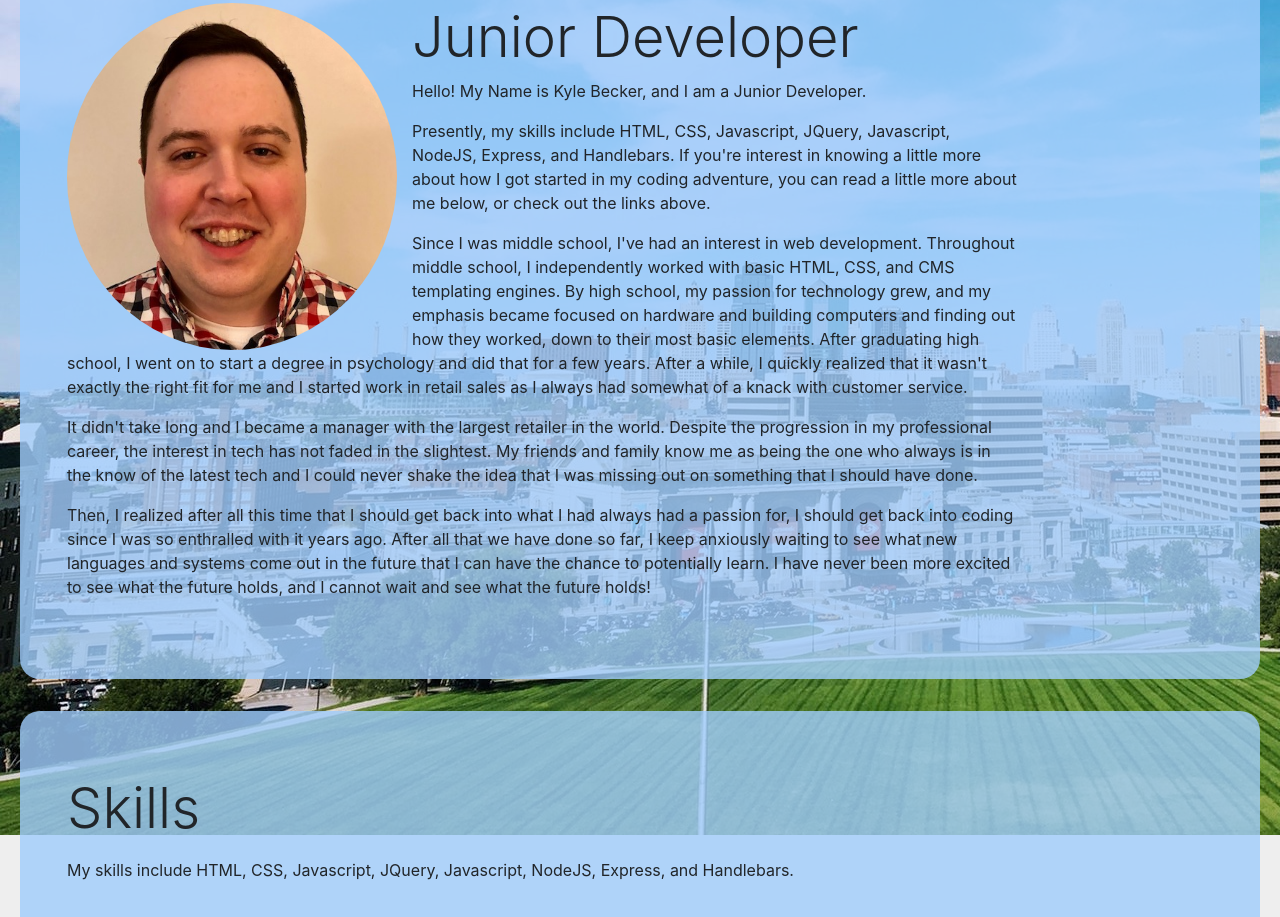
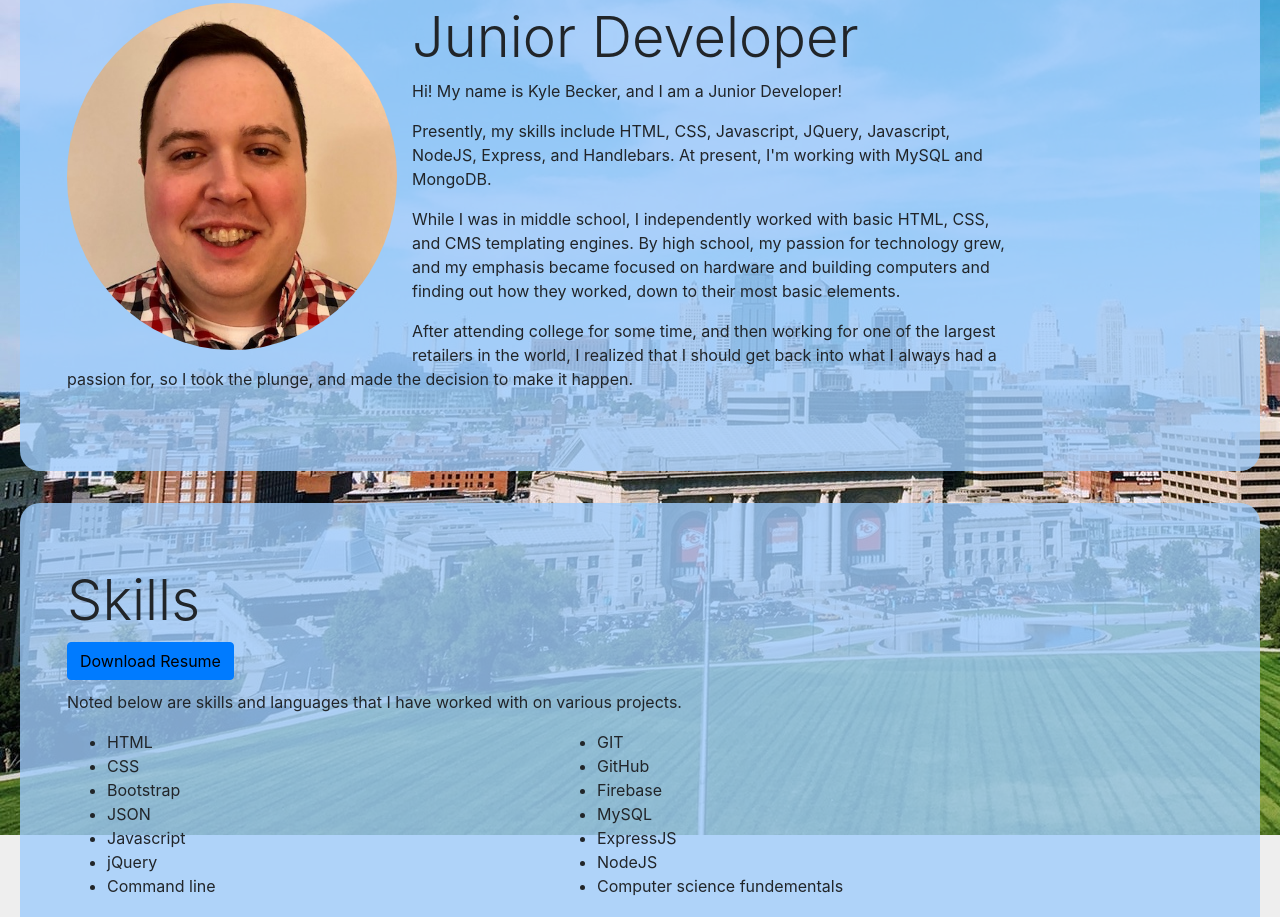
Before and after one commit to kmbecker/kmbecker.github.io, a plain HTML site: page index.html in a window 1280 px wide. Shown: the part 217-1134 px from the top of the page. Drawn offline with nearby package versions, Linux system fonts and the light colour scheme.

Commit message:
updated contact and skills sections

```diff
--- a/index.html
+++ b/index.html
@@ -49,34 +49,22 @@
 	<div class="jumbotron">
 	<div class="col-md-2"><img class="homepagePhoto" src="styles/images/self2.jpg"></div>
 	<div class="col-md-10">
-	 	<h1 class="display-4">Junior Developer</h1>
-  		<p>Hello! My Name is Kyle Becker, and I am a Junior Developer.</p>
-  		<p> Presently, my skills include HTML, CSS, Javascript, JQuery, Javascript, NodeJS,
-  		Express, and Handlebars. If you're interest in knowing a little more about how I got
-  		started in my coding adventure, you can read a little more about me below, or check
-  		out the links above.
+	 	<h2 class="display-4">Junior Developer</h2>
+  		<p>	Hi! My name is Kyle Becker, and I am a Junior Developer!</p>
+  		<p>	Presently, my skills include HTML, CSS, Javascript, JQuery, Javascript, NodeJS,
+  			Express, and Handlebars. At present, I'm working with MySQL and MongoDB.</p>
 
-  		<p>Since I was middle school, I've had an interest in web development. Throughout
-		middle school, I independently worked with basic HTML, CSS, and CMS templating
-		engines. By high school, my passion for technology grew, and my emphasis became
-		focused on hardware and building computers and finding out how they worked, down
-		to their most basic elements. After graduating high school, I went on to start a
-		degree in psychology and did that for a few years. After a while, I quickly realized
-		that it wasn't exactly the right fit for me and I started work in retail sales as I
-		always had somewhat of a knack with customer service.</p>
-
-  		<p>It didn't take long and I became a manager with the largest retailer in the world.
-		Despite the progression in my professional career, the interest in tech has not faded
-		in the slightest. My friends and family know me as being the one who always is in the
-		know of the latest tech and I could never shake the idea that I was missing out on
-		something that I should have done.</p>
-
-  		<p>Then, I realized after all this time that I should get back into what I had always
-		had a passion for, I should get back into coding since I was so enthralled with it years
-		ago. After all that we have done so far, I keep anxiously waiting to see what new
-		languages and systems come out in the future that I can have the chance to potentially
-		learn. I have never been more excited to see what the future holds, and I cannot wait
-		and see what the future holds!</p>
+  		<p>
+			While I was in middle school, I independently worked with basic HTML, CSS, and CMS
+			templating engines. By high school, my passion for technology grew, and my emphasis became
+			focused on hardware and building computers and finding out how they worked, down
+			to their most basic elements.
+		</p>
+		<p>
+			After attending college for some time, and then working for one of the largest
+			retailers in the world, I realized that I should get back into what I always
+			had a passion for, so I took the plunge, and made the decision to make it happen.
+		</p>
 	  </div>
 	  <div class="anchor" id="skills"></div>
 	</div>
@@ -86,9 +74,33 @@
 	<div class="jumbotron">
 			<div class="col-md-10">
 				 <h1 class="display-4">Skills</h1>
-				  <p></p>
-				  <p>My skills include HTML, CSS, Javascript, JQuery, Javascript, NodeJS,
-				  Express, and Handlebars.</p>
+				 <a href="./downloads/KyleBeckerTechResume.pdf" target="_blank" alt="download resume"
+					class="btn btn-primary">Download Resume</a>
+				  <p>Noted below are skills and languages that I have worked with on various projects.</p>
+				  <div class="row">
+				  <div class="col-md-6">
+					<ul>
+					  <li>HTML</li>
+					  <li>CSS</li>
+					  <li>Bootstrap</li>
+					  <li>JSON</li>
+					  <li>Javascript</li>
+					  <li>jQuery</li>
+					  <li>Command line</li>
+				  </ul>
+					  </div>
+					  <div class="col-md-6">
+							<ul>
+							  <li>GIT</li>
+							  <li>GitHub</li>
+							  <li>Firebase</li>
+							  <li>MySQL</li>
+							  <li>ExpressJS</li>
+							  <li>NodeJS</li>
+							  <li>Computer science fundementals</li>
+						  </ul>
+							  </div>
+				  </div>
 			</div>
 		<div class="anchor" id="portfolio"></div>
 	</div>
@@ -170,16 +182,17 @@
 	<div id="contactCard" class="jumbotron">
 			<div id="totheright" class="col-md-10">
 				 <h1 class="display-4">Contact</h1>
-				  <p>My Name is Kyle Becker, and I am a Junior Developer.</p>
-				  <p>My skills include HTML, CSS, Javascript, JQuery, Javascript, NodeJS,
-				  Express, and Handlebars.</p>
-				  <p>You can find me online!</p>
+				  <p>
+					  Thanks for taking the time to view some of the projects I have worked on, and taking
+					  the time to learn a little bit about me. If you have any additional questions, or
+					  if you have any feedback, do not hesitate to reach out. I am available through LinkedIn,
+					  GitHub, or you can email me directly.
+				  </p>
+
 				<p><a id="contactMe" href="http://linkedin.com/in/kyle-m-becker/" target="_blank"><span class="fa fa-linkedin"></span> Linkedin</a></p>
-				  </a>
-				  <a id="contactMe" href="https://github.com/kylembecker" target="_blank"><span class="fa fa-github"></span> GitHub</a>
-				  <br>
-				  <br>
-				  <p>Or you can email me at kyle@kylebecker.net</p>
+				</a>
+				<p><a id="contactMe" href="https://github.com/kylembecker" target="_blank"><span class="fa fa-github"></span> GitHub</a></p>
+				<p>Email: <a href="mailto:kyle@kylebecker.net">kyle@kylebecker.net</a></p>
 			</div>
 	</div>
 
```
Also changed, not shown: 2 other files.
